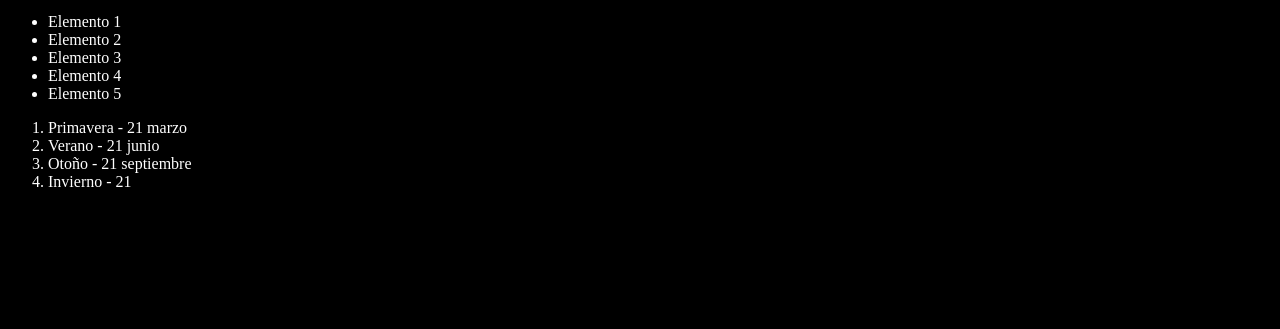
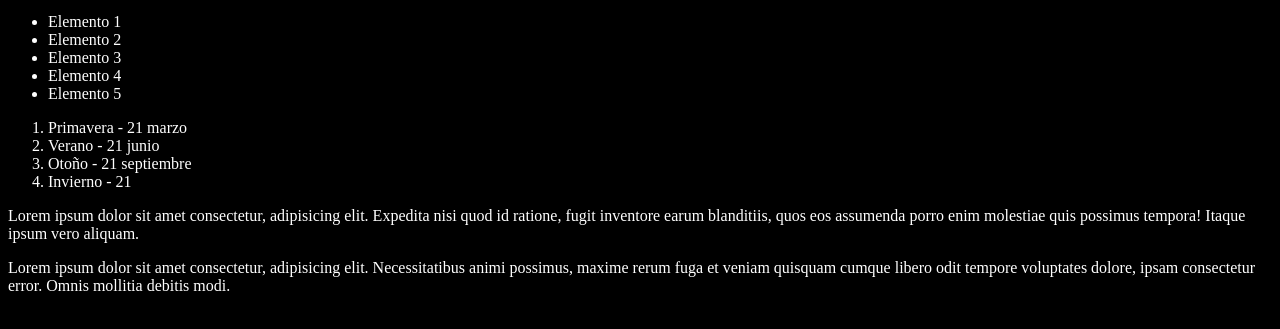
Before and after one commit to icalexm/yutube-git, a plain HTML site: page index.html in a window 1280 px wide. Shown: the part 101-430 px from the top of the page. Drawn offline with Linux system fonts and the light colour scheme.

Commit message:
Agregando 2 párroafos

```diff
--- a/index.html
+++ b/index.html
@@ -25,6 +25,17 @@
       <li>Otoño - 21 septiembre</li>
       <li>Invierno - 21</li>
     </ol>
+    <p>
+      Lorem ipsum dolor sit amet consectetur, adipisicing elit. Expedita nisi
+      quod id ratione, fugit inventore earum blanditiis, quos eos assumenda
+      porro enim molestiae quis possimus tempora! Itaque ipsum vero aliquam.
+    </p>
+    <p>
+      Lorem ipsum dolor sit amet consectetur, adipisicing elit. Necessitatibus
+      animi possimus, maxime rerum fuga et veniam quisquam cumque libero odit
+      tempore voluptates dolore, ipsam consectetur error. Omnis mollitia debitis
+      modi.
+    </p>
     <script src="index.js"></script>
   </body>
 </html>
```
